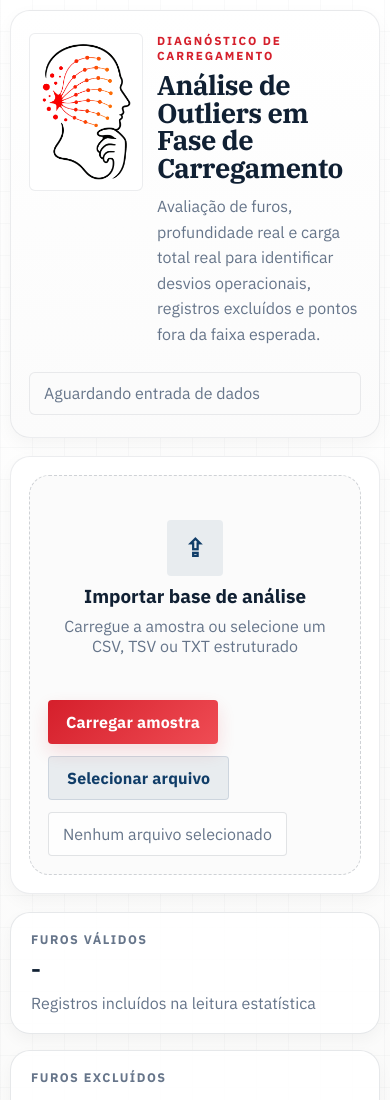
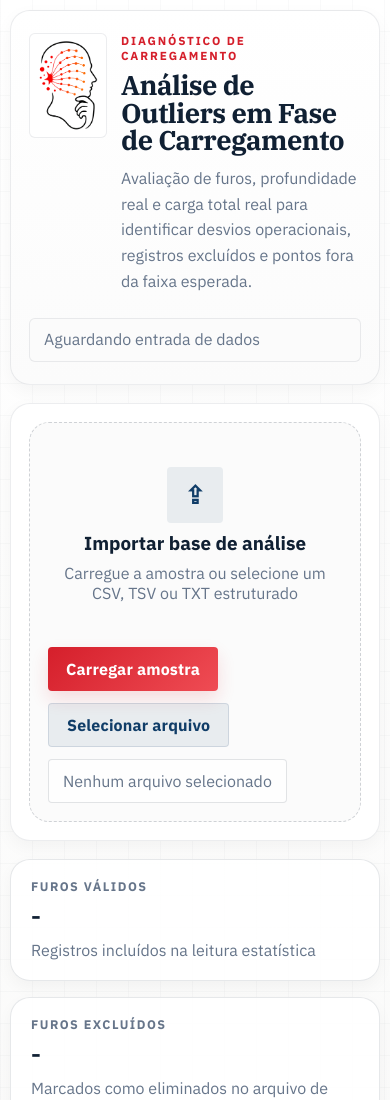
Before and after one commit to SILVAThiagoFerreira/correcao-de-cargas, a website with bundled scripts: page index.html in a window 390 px wide. Shown: the top 1100 px of the page. Built offline with nearby package versions, Linux system fonts and the light colour scheme.

Commit message:
style: reduce charge logo scale

```diff
--- a/styles.css
+++ b/styles.css
@@ -95,7 +95,7 @@ button {
 
 .masthead__logo-wrap {
   flex: 0 0 auto;
-  padding: 8px 10px;
+  padding: 6px 8px;
   border-radius: var(--radius-lg);
   background: #ffffff;
   border: 1px solid rgba(16, 32, 51, 0.08);
@@ -103,7 +103,7 @@ button {
 
 .masthead__logo {
   display: block;
-  width: 108px;
+  width: 72px;
   height: auto;
 }
 
@@ -684,7 +684,7 @@ tbody tr:hover {
   }
 
   .masthead__logo {
-    width: 92px;
+    width: 60px;
   }
 
   .hero,
```
